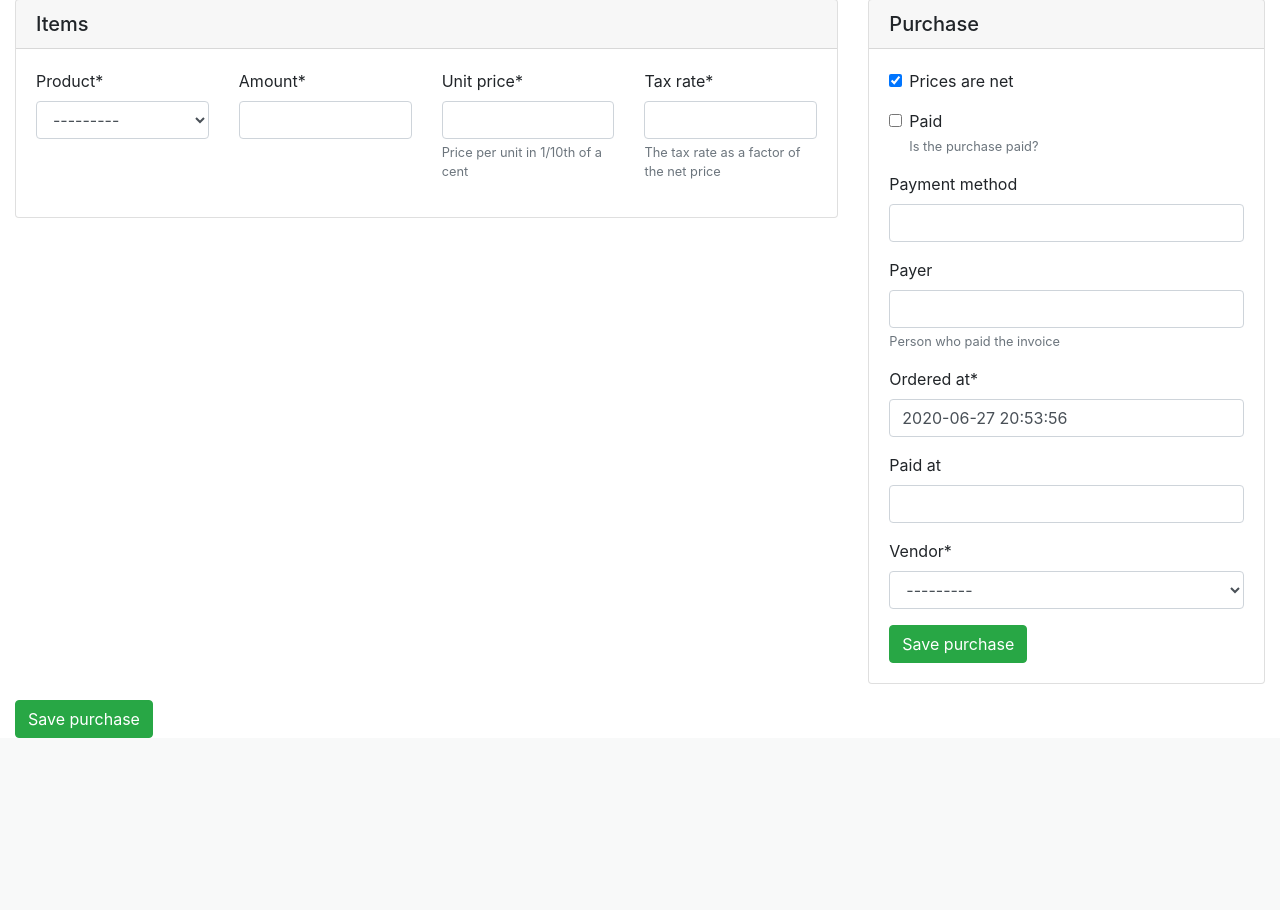
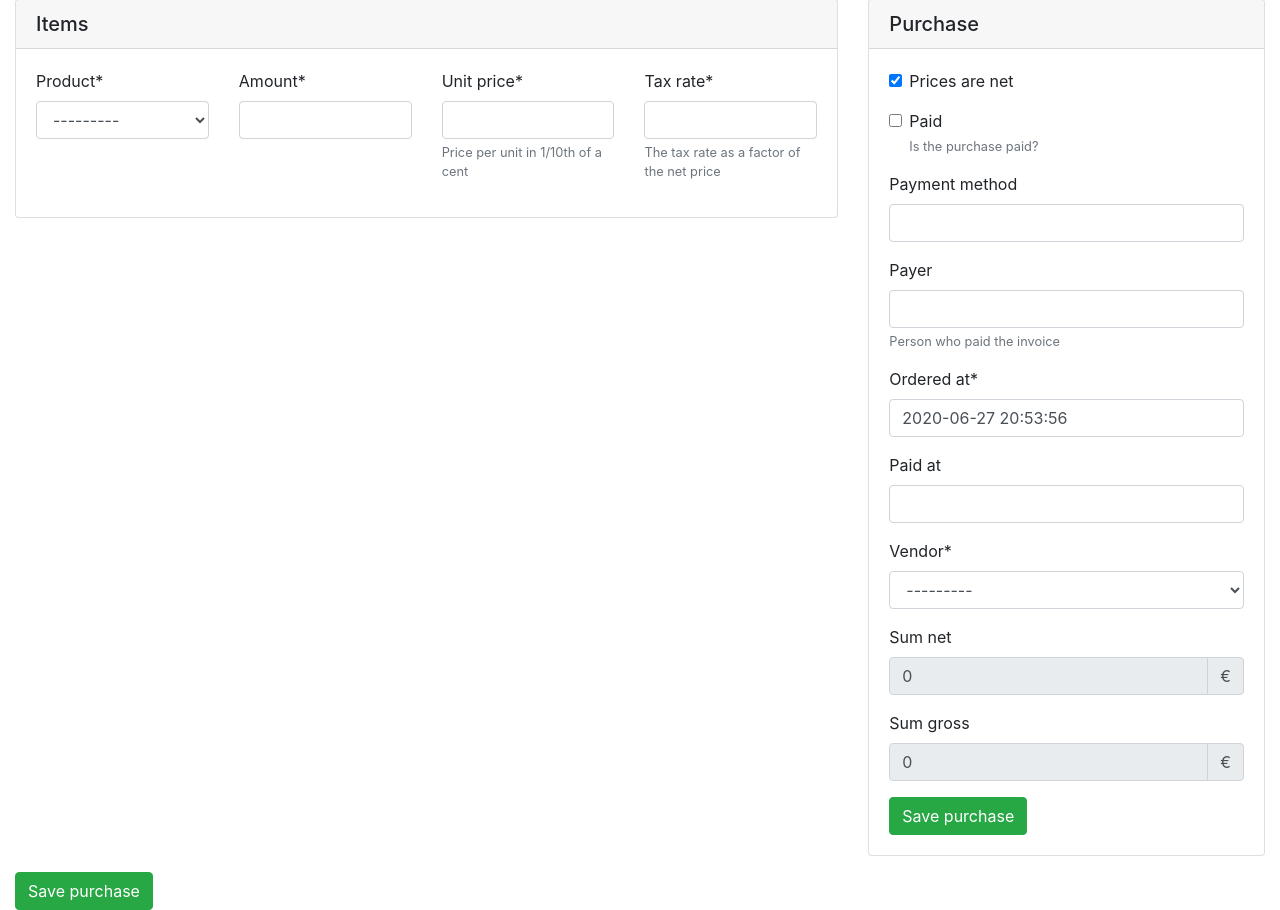
Before and after one commit to c3loc/squirrel, a Django app: page /purchases/new in a window 1280 px wide. Shown: the part 65-975 px from the top of the page. Before the commit the page ends 803 px from the top, so only its background shows below. Run offline with Django 3.2, Linux system fonts and the light colour scheme; the visitor is signed in with stand-in values (Sample User, id 1); data that the repository does not hold is empty; some libraries are stand-ins or nearby versions.

Commit message:
feat: add sums to purchase frontend

```diff
--- a/src/squirrel/orders/views.py
+++ b/src/squirrel/orders/views.py
@@ -546,7 +546,19 @@ def purchase(request, purchase_id=None):
             form = PurchaseForm()
             formset = StockpileFormSet()
 
-    return render(request, "purchase.html", {"form": form, "formset": formset})
+    # FIXME: I am sure this can be done better
+    if purchase_object:
+        sum_net = purchase_object.sum_net
+        sum_gross = purchase_object.sum_gross
+    else:
+        sum_net = 0
+        sum_gross = 0
+
+    return render(
+        request,
+        "purchase.html",
+        {"form": form, "formset": formset, "sum_net": sum_net, "sum_gross": sum_gross},
+    )
 
 
 @login_required
--- a/src/templates/purchase.html
+++ b/src/templates/purchase.html
@@ -73,6 +73,28 @@
               {{ form.vendor|as_crispy_field }}
             </div>
           </div>
+          <div class="row">
+            <div class="col-12">
+              <label for="sum_net">Sum net</label>
+              <div class="input-group mb-3">
+                <input type="text" id="sum_net" class="form-control" aria-label="Amount" value="{{ sum_net }}" readonly>
+                <div class="input-group-append">
+                  <span class="input-group-text">€</span>
+                </div>
+              </div>
+            </div>
+          </div>
+          <div class="row">
+            <div class="col-12">
+              <label for="sum_gross">Sum gross</label>
+              <div class="input-group mb-3">
+                <input type="text" id="sum_gross" class="form-control" aria-label="Amount" value="{{ sum_gross }}" readonly>
+                <div class="input-group-append">
+                  <span class="input-group-text">€</span>
+                </div>
+              </div>
+            </div>
+          </div>
           <button type="submit" class="btn btn-success">Save purchase</button>
         </div>
       </div>
```
